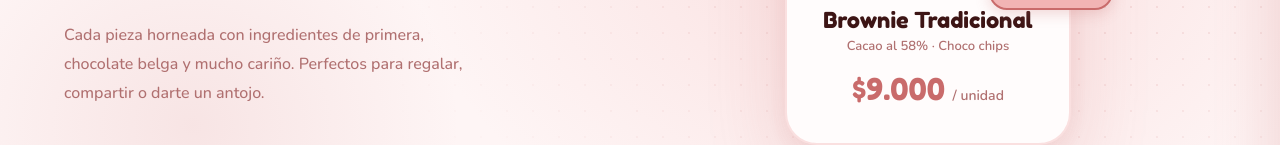
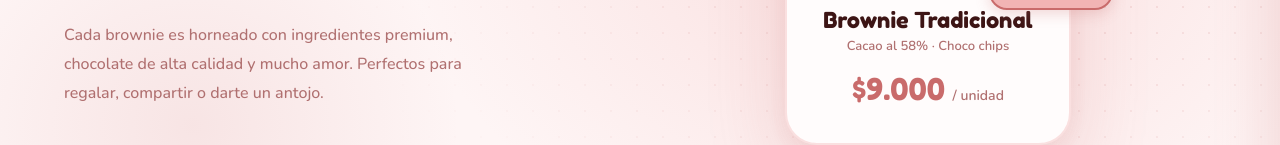
Before and after one commit to Juliancalderindev/mayla-bakery, a plain HTML site: page index.html in a window 1280 px wide. Shown: the part 474-619 px from the top of the page. Drawn offline with nearby package versions, Linux system fonts and the light colour scheme.

Commit message:
modifiqué hero-desc

```diff
--- a/index.html
+++ b/index.html
@@ -43,7 +43,7 @@
     <div class="hero-text">
       <div class="hero-eyebrow">Brownies N' More · Hecho con amor</div>
       <h1>¡Brownies <em>artesanales </em>irresistibles!</h1>
-      <p class="hero-desc">Cada pieza horneada con ingredientes de primera, chocolate belga y mucho cariño. Perfectos para regalar, compartir o darte un antojo.</p>
+      <p class="hero-desc">Cada brownie es horneado con ingredientes premium, chocolate de alta calidad y mucho amor. Perfectos para regalar, compartir o darte un antojo.</p>
       <div class="hero-ctas">
         <a href="#menu" class="btn-primary">Ver menú completo →</a>
         <a href="#pedido" class="btn-outline">Hacer mi pedido</a>
```
